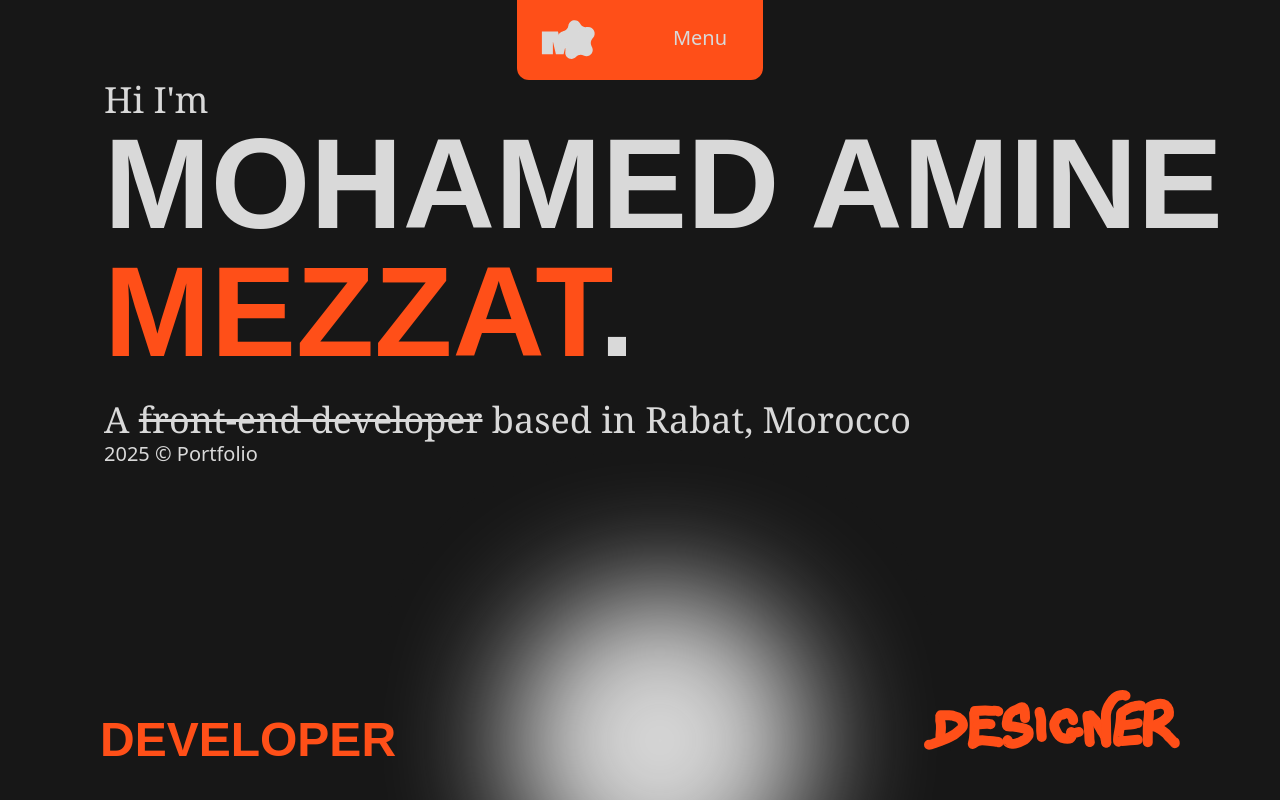
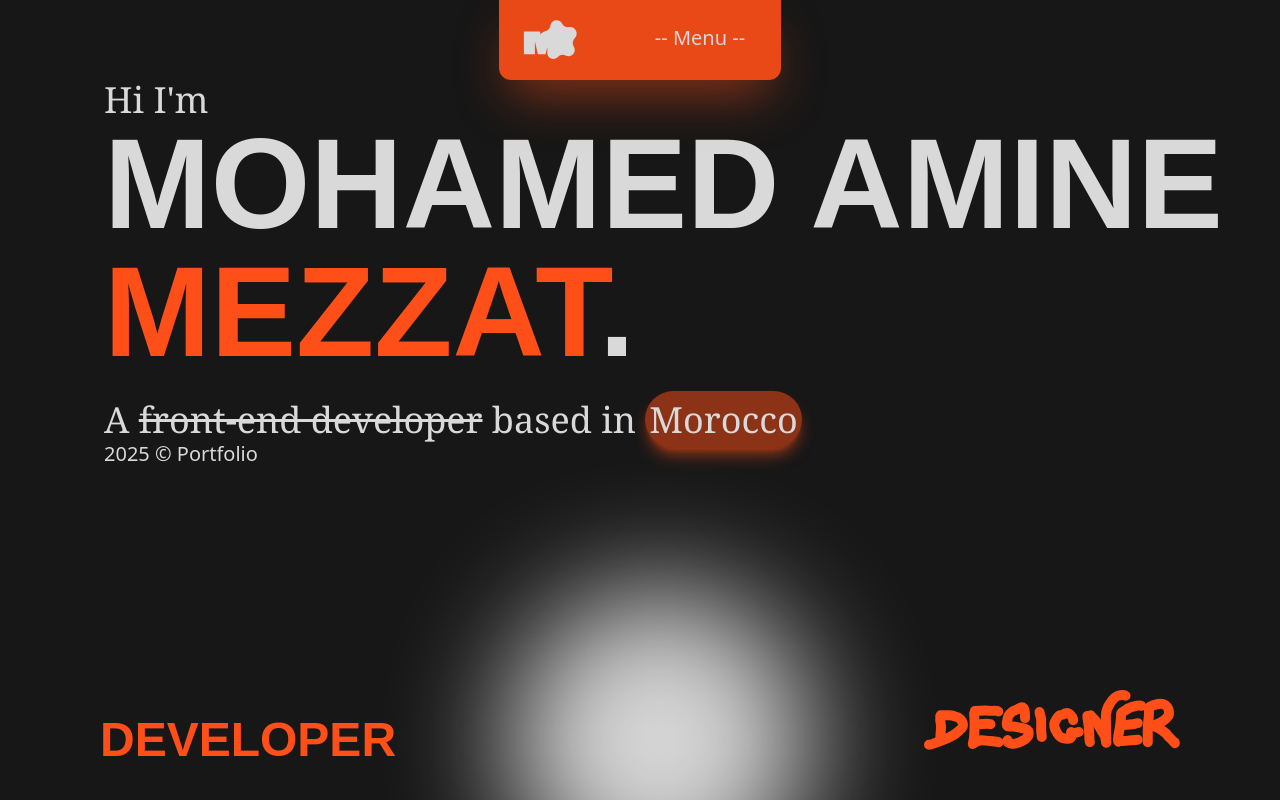
Before and after one commit to mezz01/Portfolio-2025, a Next.js app: page / in a window 1280 px wide. Built offline with nearby package versions, Linux system fonts and the light colour scheme.

Commit message:
here we go the shadows and last touches

```diff
--- a/app/page.js
+++ b/app/page.js
@@ -10,7 +10,7 @@ export default function Home() {
       <div className=" flex flex-col lg:flex-col w-full md:ml-9 lg:ml-16">
         <h2 className="text-lg md:text-xl lg:text-4xl font-serif">Hi I'm</h2>
         <h1 className="text-4xl font-black md:text-6xl lg:text-9xl" >MOHAMED AMINE <br/><span className=" text-BrandPurple">MEZZAT</span>.</h1>
-        <p className="text-lg md:text-4xl mt-6 font-serif font-normal">A <span className=" line-through">front-end developer</span> based in Rabat, Morocco</p>
+        <p className="text-lg md:text-4xl mt-6 font-serif font-normal">A <span className=" line-through">front-end developer</span> based in <span className=" bg-BrandPurple/50 p-1 shadow-lg shadow-BrandPurple/50 rounded-full"> Morocco</span></p>
         <p className="text-sm md:text-xl font-sans font-thin">2025 © Portfolio</p>
       </div>
 
@@ -109,7 +109,7 @@ export default function Home() {
       <p className="text-sm md:text-lg font-serif mx-4">Worked on plenty of projects in these 5 years all from hard low level C projects only using terminals and vim with no ui, to complete well functioning fullstack web applications.</p>
       <p className=" underline mt-2 text-sm md:text-lg font-serif mx-3 " >- And these are my latest work :</p>
       <div className="flex flex-wrap m-5 justify-around items-center">
-        <ProjectCard title="Pindev" description="A platform for beginner developers and designers for inspiration and valuable resources using NextJs and Firebase" imgUrl="/images/pindev.png"/>
+        <ProjectCard title="Pindev" description="A platform made for developers and designers to gather inspiration and valuable resources using NextJs and Firebase" imgUrl="/images/pindev.png"/>
         <ProjectCard title="Namoudaj Ai" description="An Ai platform that helps with arabic, amazigh and Darija questions for a specific school needs, using NextJs, TailwindCSS, .Net core and Azure OpenAi API" imgUrl="/images/namodaj.jpeg"/>
         <ProjectCard title="Survey App" description="A platform to fill surveys, manage them, create reports and more using React.js,TailwindCSS and Firebase " imgUrl="/images/survey.png"/>
       </div>
--- a/components/footer.jsx
+++ b/components/footer.jsx
@@ -14,25 +14,25 @@ export default function Footer(){
                     <li className="text-4xl md:text-6xl mx-4 pt-4 lg:mx-9 hover:scale-110 hover:line-through duration-150  ease-in-out" ><Link href="/contact">Contact</Link></li>
                 </ul>
             <ul className="absolute bottom-3 right-3 justify-end items-center md:text-xl">
-                <li className="m-2 hover:scale-105"><Link href="/">
+                <li className="m-2 hover:scale-105"><Link href="">
                 <svg className=" h-7 w-7 md:h-10 md:w-10"
                 xmlns="http://www.w3.org/2000/svg" x="0px" y="0px" width="100" height="100" viewBox="0 0 50 50">
                     <path d="M 16 3 C 8.83 3 3 8.83 3 16 L 3 34 C 3 41.17 8.83 47 16 47 L 34 47 C 41.17 47 47 41.17 47 34 L 47 16 C 47 8.83 41.17 3 34 3 L 16 3 z M 37 11 C 38.1 11 39 11.9 39 13 C 39 14.1 38.1 15 37 15 C 35.9 15 35 14.1 35 13 C 35 11.9 35.9 11 37 11 z M 25 14 C 31.07 14 36 18.93 36 25 C 36 31.07 31.07 36 25 36 C 18.93 36 14 31.07 14 25 C 14 18.93 18.93 14 25 14 z M 25 16 C 20.04 16 16 20.04 16 25 C 16 29.96 20.04 34 25 34 C 29.96 34 34 29.96 34 25 C 34 20.04 29.96 16 25 16 z"></path>
                 </svg>
                 </Link></li>
-                <li className="m-2 hover:scale-105"><Link href="/">
+                <li className="m-2 hover:scale-105"><Link href="https://x.com/AmineMezzat">
                 <svg className=" h-7 w-7 md:h-10 md:w-10"
                 xmlns="http://www.w3.org/2000/svg" x="0px" y="0px" width="100" height="100" viewBox="0 0 50 50">
                     <path d="M 11 4 C 7.134 4 4 7.134 4 11 L 4 39 C 4 42.866 7.134 46 11 46 L 39 46 C 42.866 46 46 42.866 46 39 L 46 11 C 46 7.134 42.866 4 39 4 L 11 4 z M 13.085938 13 L 21.023438 13 L 26.660156 21.009766 L 33.5 13 L 36 13 L 27.789062 22.613281 L 37.914062 37 L 29.978516 37 L 23.4375 27.707031 L 15.5 37 L 13 37 L 22.308594 26.103516 L 13.085938 13 z M 16.914062 15 L 31.021484 35 L 34.085938 35 L 19.978516 15 L 16.914062 15 z"></path>
                 </svg>
                 </Link></li>
-                <li className="m-2 hover:scale-105"><Link href="/">
+                <li className="m-2 hover:scale-105"><Link href="https://github.com/mezz01">
                 <svg className=" h-7 w-7 md:h-10 md:w-10"
                  xmlns="http://www.w3.org/2000/svg" x="0px" y="0px" width="100" height="100" viewBox="0 0 30 30">
                     <path d="M15,3C8.373,3,3,8.373,3,15c0,5.623,3.872,10.328,9.092,11.63C12.036,26.468,12,26.28,12,26.047v-2.051 c-0.487,0-1.303,0-1.508,0c-0.821,0-1.551-0.353-1.905-1.009c-0.393-0.729-0.461-1.844-1.435-2.526 c-0.289-0.227-0.069-0.486,0.264-0.451c0.615,0.174,1.125,0.596,1.605,1.222c0.478,0.627,0.703,0.769,1.596,0.769 c0.433,0,1.081-0.025,1.691-0.121c0.328-0.833,0.895-1.6,1.588-1.962c-3.996-0.411-5.903-2.399-5.903-5.098 c0-1.162,0.495-2.286,1.336-3.233C9.053,10.647,8.706,8.73,9.435,8c1.798,0,2.885,1.166,3.146,1.481C13.477,9.174,14.461,9,15.495,9 c1.036,0,2.024,0.174,2.922,0.483C18.675,9.17,19.763,8,21.565,8c0.732,0.731,0.381,2.656,0.102,3.594 c0.836,0.945,1.328,2.066,1.328,3.226c0,2.697-1.904,4.684-5.894,5.097C18.199,20.49,19,22.1,19,23.313v2.734 c0,0.104-0.023,0.179-0.035,0.268C23.641,24.676,27,20.236,27,15C27,8.373,21.627,3,15,3z"></path>
                 </svg>
                 </Link></li>
-                <li className="m-2 hover:scale-105"><Link href="/">
+                <li className="m-2 hover:scale-105"><Link href="https://www.linkedin.com/in/mezzat01/">
                 <svg className=" h-7 w-7 md:h-10 md:w-10"
                     xmlns="http://www.w3.org/2000/svg" x="0px" y="0px" width="100" height="100" viewBox="0 0 50 50">
                     <path d="M41,4H9C6.24,4,4,6.24,4,9v32c0,2.76,2.24,5,5,5h32c2.76,0,5-2.24,5-5V9C46,6.24,43.76,4,41,4z M17,20v19h-6V20H17z M11,14.47c0-1.4,1.2-2.47,3-2.47s2.93,1.07,3,2.47c0,1.4-1.12,2.53-3,2.53C12.2,17,11,15.87,11,14.47z M39,39h-6c0,0,0-9.26,0-10 c0-2-1-4-3.5-4.04h-0.08C27,24.96,26,27.02,26,29c0,0.91,0,10,0,10h-6V20h6v2.56c0,0,1.93-2.56,5.81-2.56 c3.97,0,7.19,2.73,7.19,8.26V39z"></path>
--- a/components/header.jsx
+++ b/components/header.jsx
@@ -7,7 +7,7 @@ import Button from "./menu-button";
 export default function Header(){
     return (
         <header className="w-full z-40 flex flex-row  items-center align-middle justify-around">
-            <div className="flex flex-row justify-around bg-BrandPurple px-2 md:px-5 rounded-b-xl border-white ">
+            <div className="flex flex-row justify-around bg-BrandPurple/90 px-2 md:px-5 rounded-b-xl shadow-2xl  shadow-BrandPurple/50 border-white ">
                     <Link href="/">
                         <svg className="h-16 w-16 md:w-20 md:h-20 hover:scale-110 transition duration-300 cursor-pointer"
                         width="176" height="186" viewBox="0 0 176 186" fill="none" xmlns="http://www.w3.org/2000/svg">
--- a/components/menu-button.jsx
+++ b/components/menu-button.jsx
@@ -13,7 +13,7 @@ export default function Button(){
 
     return (
         <div className="flex flex-col">
-            <button  onClick={() => Toggle()} className="font-sans font-light text-lg lg:text-xl cursor-pointer ml-10 md:mt-2 hover:scale-110 hover:underline duration-150  ease-in-out p-4">Menu</button>
+            <button  onClick={() => Toggle()} className="font-sans font-light text-lg lg:text-xl cursor-pointer ml-10 md:mt-2 hover:scale-110 hover:underline duration-150  ease-in-out p-4"> -- Menu --</button>
 
 
             <motion.div
--- a/components/project-card.jsx
+++ b/components/project-card.jsx
@@ -14,7 +14,7 @@ export default function ProjectCard({title, description, imgUrl}) {
             <div className="p-5">
                 <h1 className="text-lg md:text-2xl mb-4 w-fit font-bold border border-white p-2 px-3 rounded-full">{title}</h1>
                 <p className="text-sm md:text-lg font-serif ">{description}</p>
-                <div className="flex justify-end mt-4 mr-5 hover:scale-110 duration-200 " ><Link href="/">-- See more --</Link></div>
+                <div className="flex justify-end mt-4 mr-5 " ><Link className="hover:scale-110 hover:translate-x-2 duration-300 " href="/">-- See more --</Link></div>
             </div>
         </div>
     )
```
